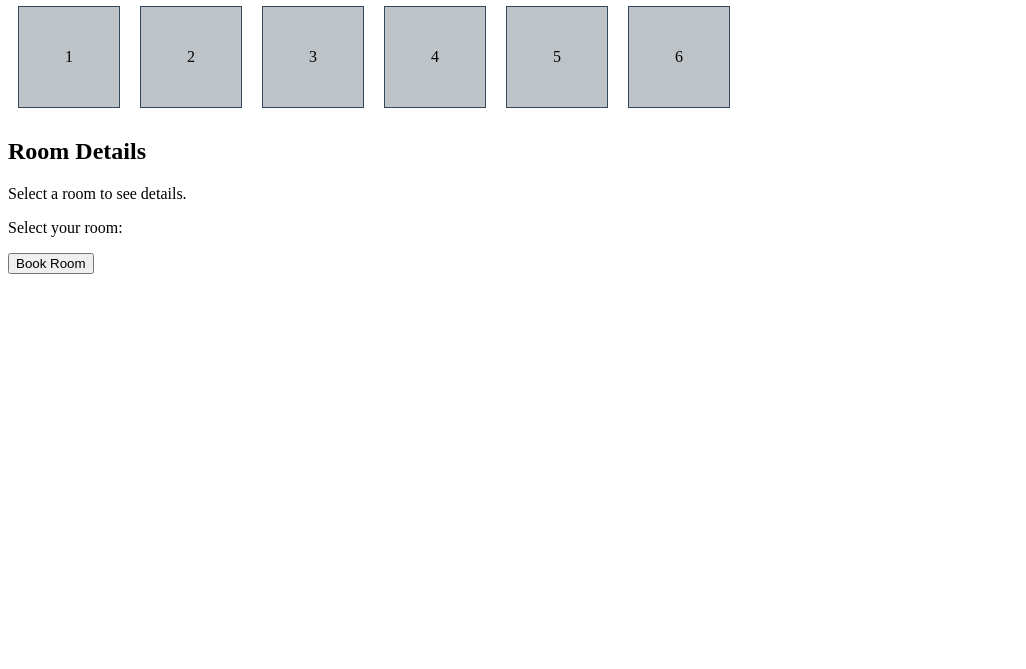
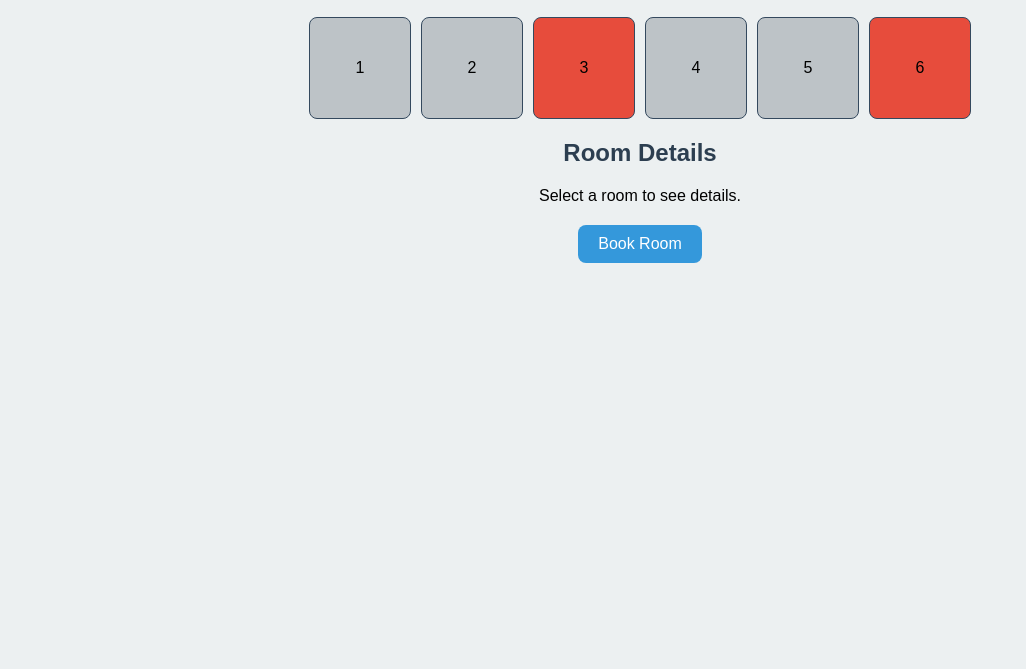
Before and after one commit to Shareefa7/BookingRoom, a plain HTML site: page index.html in a window 1280 px wide. Shown: the part 131-800 px from the top of the page, without its empty margins (0-1026 px from the left). Drawn offline with Linux system fonts and the light colour scheme.

Commit message:
index.html

```diff
--- a/index.html
+++ b/index.html
@@ -5,17 +5,33 @@
     <meta name="viewport" content="width=device-width, initial-scale=1.0">
     <title>Room Booking</title>
     <style>
-        /* Style for the rooms */
+        body {
+            font-family: Arial, sans-serif;
+            margin: 0;
+            padding: 20px;
+            background-color: #ecf0f1;
+        }
+        h1, h2 {
+            text-align: center;
+            color: #2c3e50;
+        }
+        .room-container {
+            display: flex;
+            flex-wrap: wrap;
+            justify-content: center;
+            gap: 10px;
+        }
         .room {
             width: 100px;
             height: 100px;
             background-color: #bdc3c7;
             border: 1px solid #34495e;
-            margin: 10px;
-            display: inline-block;
+            display: flex;
+            justify-content: center;
+            align-items: center;
             cursor: pointer;
-            text-align: center;
-            line-height: 100px;
+            border-radius: 8px;
+            transition: background-color 0.3s;
         }
         .selected {
             background-color: #2ecc71;
@@ -26,34 +42,57 @@
         }
         #details {
             margin-top: 20px;
+            text-align: center;
+        }
+        button {
+            display: block;
+            margin: 20px auto;
+            padding: 10px 20px;
+            font-size: 16px;
+            background-color: #3498db;
+            color: #fff;
+            border: none;
+            border-radius: 8px;
+            cursor: pointer;
+            transition: background-color 0.3s;
+        }
+        button:hover {
+            background-color: #2980b9;
+        }
+        @media (max-width: 600px) {
+            .room {
+                width: 80px;
+                height: 80px;
+                line-height: 80px;
+            }
+            button {
+                width: 80%;
+            }
         }
     </style>
 </head>
 <body>
     <h1>Room Booking</h1>
     <h2>Available Rooms</h2>
-    <div id="rooms">
-        <!-- Generate rooms dynamically using JavaScript -->
+    <div id="rooms" class="room-container">
+        <!-- Rooms will be rendered here -->
     </div>
     <div id="details">
         <h2>Room Details</h2>
         <p id="roomDetails">Select a room to see details.</p>
     </div>
-    <p>Select your room:</p>
     <button onclick="bookRoom()">Book Room</button>
 
     <script>
-        // Define room statuses and details
         const rooms = [
             { id: 1, status: 'available', details: 'Capacity: 2 persons, Price: $50/night' },
             { id: 2, status: 'available', details: 'Capacity: 4 persons, Price: $80/night' },
-            { id: 3, status: 'available', details: 'Capacity: 3 persons, Price: $60/night' },
+            { id: 3, status: 'occupied', details: 'Capacity: 3 persons, Price: $60/night' },
             { id: 4, status: 'available', details: 'Capacity: 1 person, Price: $40/night' },
             { id: 5, status: 'available', details: 'Capacity: 2 persons, Price: $55/night' },
-            { id: 6, status: 'available', details: 'Capacity: 3 persons, Price: $65/night' },
+            { id: 6, status: 'occupied', details: 'Capacity: 3 persons, Price: $65/night' },
         ];
 
-        // Function to render rooms
         function renderRooms() {
             const roomsContainer = document.getElementById('rooms');
             roomsContainer.innerHTML = '';
@@ -65,39 +104,31 @@
 
                 if (room.status === 'occupied') {
                     roomElement.classList.add('occupied');
-                    roomElement.disabled = true;
                 } else if (room.status === 'selected') {
                     roomElement.classList.add('selected');
                 }
 
                 roomElement.addEventListener('click', () => {
-                    showRoomDetails(room);
-                    if (room.status === 'available') {
-                        room.status = 'selected';
-                    } else if (room.status === 'selected') {
-                        room.status = 'available';
+                    if (room.status === 'available' || room.status === 'selected') {
+                        room.status = room.status === 'available' ? 'selected' : 'available';
+                        showRoomDetails(room);
+                        renderRooms();
                     }
-                    renderRooms();
                 });
 
                 roomsContainer.appendChild(roomElement);
             });
         }
 
-        // Function to show room details
         function showRoomDetails(room) {
             const roomDetailsElement = document.getElementById('roomDetails');
             roomDetailsElement.textContent = room.details;
         }
 
-        // Function to book selected room
         function bookRoom() {
             const selectedRoom = rooms.find(room => room.status === 'selected');
             if (selectedRoom) {
-                // Send selectedRoom to the server for booking process
-                console.log('Selected Room:', selectedRoom);
                 alert('Room booked successfully!');
-                // Reset selected room
                 selectedRoom.status = 'occupied';
                 renderRooms();
             } else {
@@ -105,7 +136,6 @@
             }
         }
 
-        // Initial rendering of rooms
         renderRooms();
     </script>
 </body>
```
